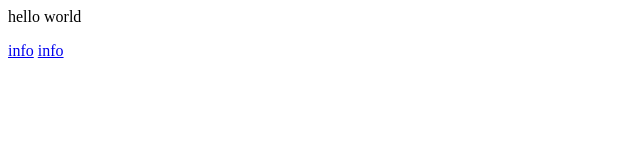
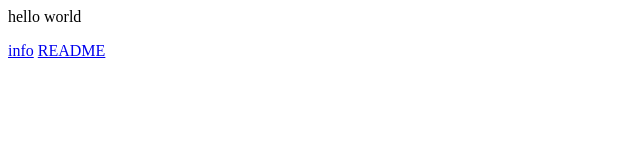
Before and after one commit to Menc0/gitdemo, a plain HTML site: page index.html in a window 1280 px wide. Shown: the full height of the page, 0-640 px from the left. Drawn offline with Linux system fonts and the light colour scheme.

Commit message:
Update index.html

```diff
--- a/index.html
+++ b/index.html
@@ -1,3 +1,3 @@
 <p>hello world</p>
 <a href = "https://menc0.github.io/gitdemo/info.html">info</a>
-<a href = "https://menc0.github.io/gitdemo/README">info</a>
+<a href = "https://menc0.github.io/gitdemo/README.md">README</a>
```
